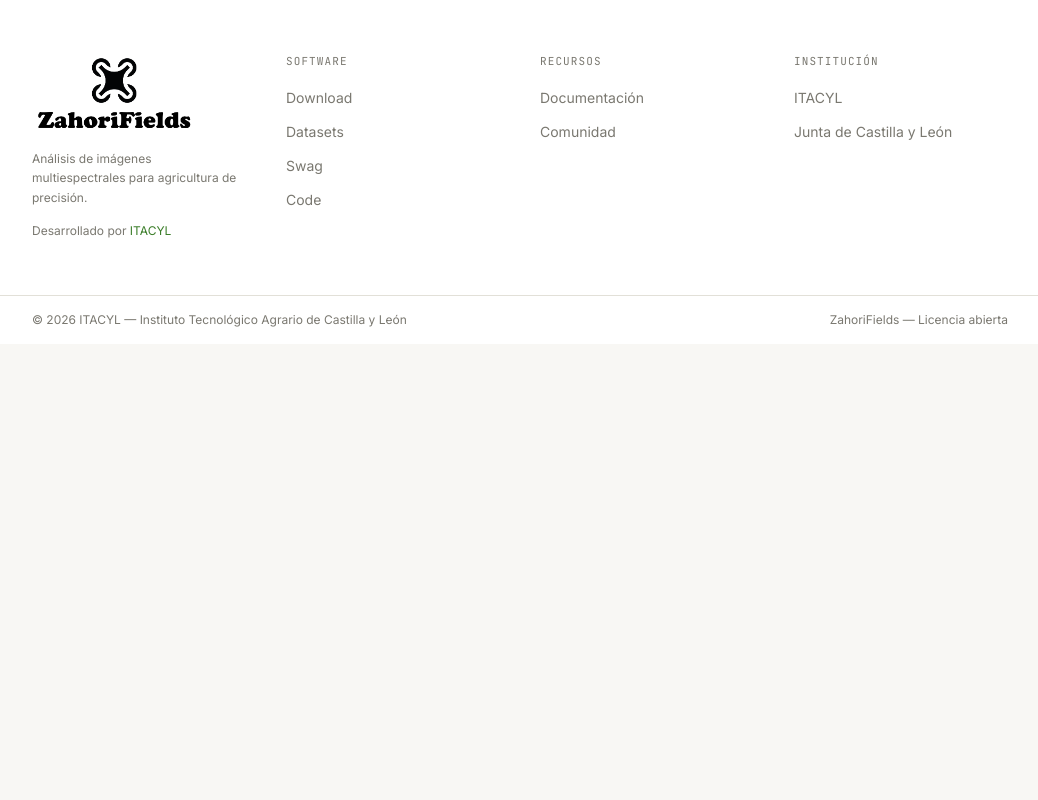
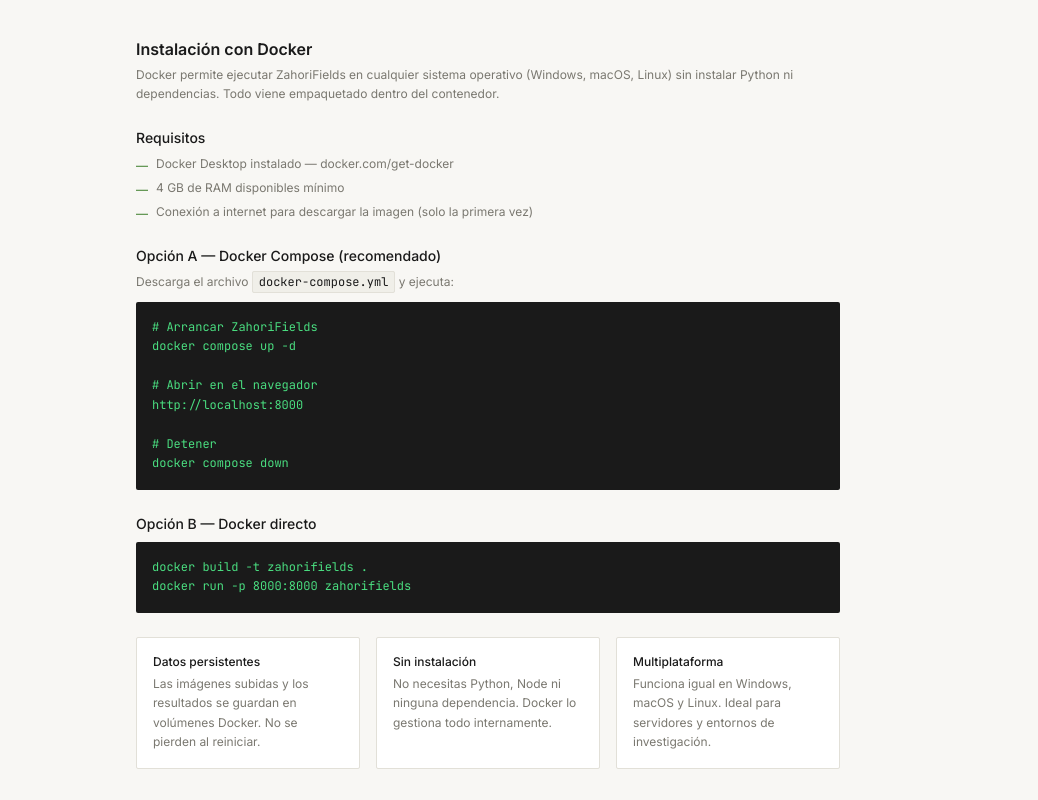
Before and after one commit to vacashot/zahorifields-web, a React (Vite) app: page /docs in a window 1280 px wide. Shown: the part 860-1660 px from the top of the page, without its empty margins (120-1158 px from the left). Before the commit the page ends 1204 px from the top, so only its background shows below. Built offline with nearby package versions, Linux system fonts and the light colour scheme.

Commit message:
feat(docs): add Docker installation section

```diff
--- a/src/pages/Docs.jsx
+++ b/src/pages/Docs.jsx
@@ -8,6 +8,7 @@
   { section: 'Índices de vegetación', items: ['NDVI', 'NDRE', 'SAVI / MSAVI', 'Índices de agua', 'Índices de clorofila', 'Todos los índices (50+)'] },
   { section: 'Índices especializados', items: ['CWSI — Estrés hídrico', 'EBI — Índice de floración', 'Temperatura de dosel'] },
   { section: 'Dosificación variable', items: ['Mapas de prescripción', 'Calculadora ULV', 'Zonas de manejo', 'Exportar a campo'] },
+  { section: 'Instalación con Docker', items: ['¿Qué es Docker?', 'Requisitos', 'Instalación rápida', 'Docker Compose', 'Solución de problemas'] },
   { section: 'Tutoriales', items: ['Tutorial 1: NDVI desde cero', 'Tutorial 2: CWSI en cereal', 'Tutorial 3: Mapa de dosis ULV'] },
 ]
 
@@ -101,7 +102,7 @@
           ))}
         </ol>
 
-        <div className="border border-border bg-accent-light p-5 rounded-sm">
+        <div className="border border-border bg-accent-light p-5 rounded-sm mb-10">
           <p className="text-sm text-text font-medium mb-1">Documentación en construcción</p>
           <p className="text-xs text-muted">
             Los tutoriales completos están en desarrollo activo. Si tienes dudas, visita la{' '}
@@ -109,6 +110,61 @@
             <a href="/code" className="text-accent hover:underline">repositorio</a>.
           </p>
         </div>
+
+        {/* Docker */}
+        <div className="border-t border-border pt-10">
+          <h2 className="text-base font-semibold text-text mb-1 mt-0">Instalación con Docker</h2>
+          <p className="text-xs text-muted mb-6 leading-relaxed">
+            Docker permite ejecutar ZahoriFields en cualquier sistema operativo (Windows, macOS, Linux)
+            sin instalar Python ni dependencias. Todo viene empaquetado dentro del contenedor.
+          </p>
+
+          <h3 className="text-sm font-medium text-text mb-2">Requisitos</h3>
+          <ul className="space-y-1.5 mb-6">
+            {[
+              'Docker Desktop instalado — docker.com/get-docker',
+              '4 GB de RAM disponibles mínimo',
+              'Conexión a internet para descargar la imagen (solo la primera vez)',
+            ].map((item) => (
+              <li key={item} className="flex items-start gap-2 text-xs text-muted">
+                <span className="text-accent mt-0.5 shrink-0">—</span>
+                <span>{item}</span>
+              </li>
+            ))}
+          </ul>
+
+          <h3 className="text-sm font-medium text-text mb-2">Opción A — Docker Compose (recomendado)</h3>
+          <p className="text-xs text-muted mb-3">Descarga el archivo <code className="font-mono bg-surface-2 px-1.5 py-0.5 rounded-sm border border-border text-text">docker-compose.yml</code> y ejecuta:</p>
+          <div className="bg-[#1a1a1a] rounded-sm p-4 mb-6 overflow-x-auto">
+            <pre className="text-xs text-green-400 font-mono leading-relaxed">{`# Arrancar ZahoriFields
+docker compose up -d
+
+# Abrir en el navegador
+http://localhost:8000
+
+# Detener
+docker compose down`}</pre>
+          </div>
+
+          <h3 className="text-sm font-medium text-text mb-2">Opción B — Docker directo</h3>
+          <div className="bg-[#1a1a1a] rounded-sm p-4 mb-6 overflow-x-auto">
+            <pre className="text-xs text-green-400 font-mono leading-relaxed">{`docker build -t zahorifields .
+docker run -p 8000:8000 zahorifields`}</pre>
+          </div>
+
+          <div className="grid md:grid-cols-3 gap-4">
+            {[
+              { title: 'Datos persistentes', desc: 'Las imágenes subidas y los resultados se guardan en volúmenes Docker. No se pierden al reiniciar.' },
+              { title: 'Sin instalación', desc: 'No necesitas Python, Node ni ninguna dependencia. Docker lo gestiona todo internamente.' },
+              { title: 'Multiplataforma', desc: 'Funciona igual en Windows, macOS y Linux. Ideal para servidores y entornos de investigación.' },
+            ].map(({ title, desc }) => (
+              <div key={title} className="border border-border bg-white rounded-sm p-4">
+                <p className="text-xs font-medium text-text mb-1">{title}</p>
+                <p className="text-xs text-muted leading-relaxed">{desc}</p>
+              </div>
+            ))}
+          </div>
+        </div>
       </div>
     </div>
   )
```
